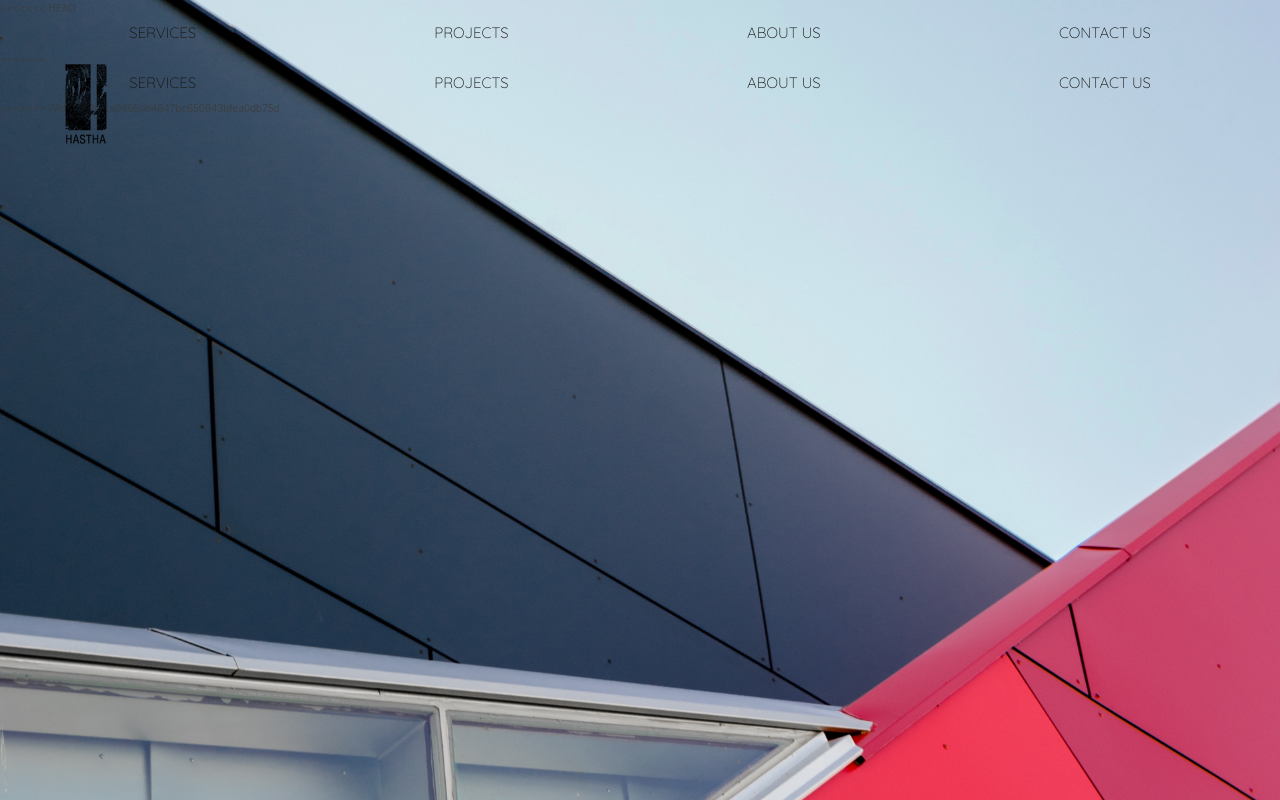
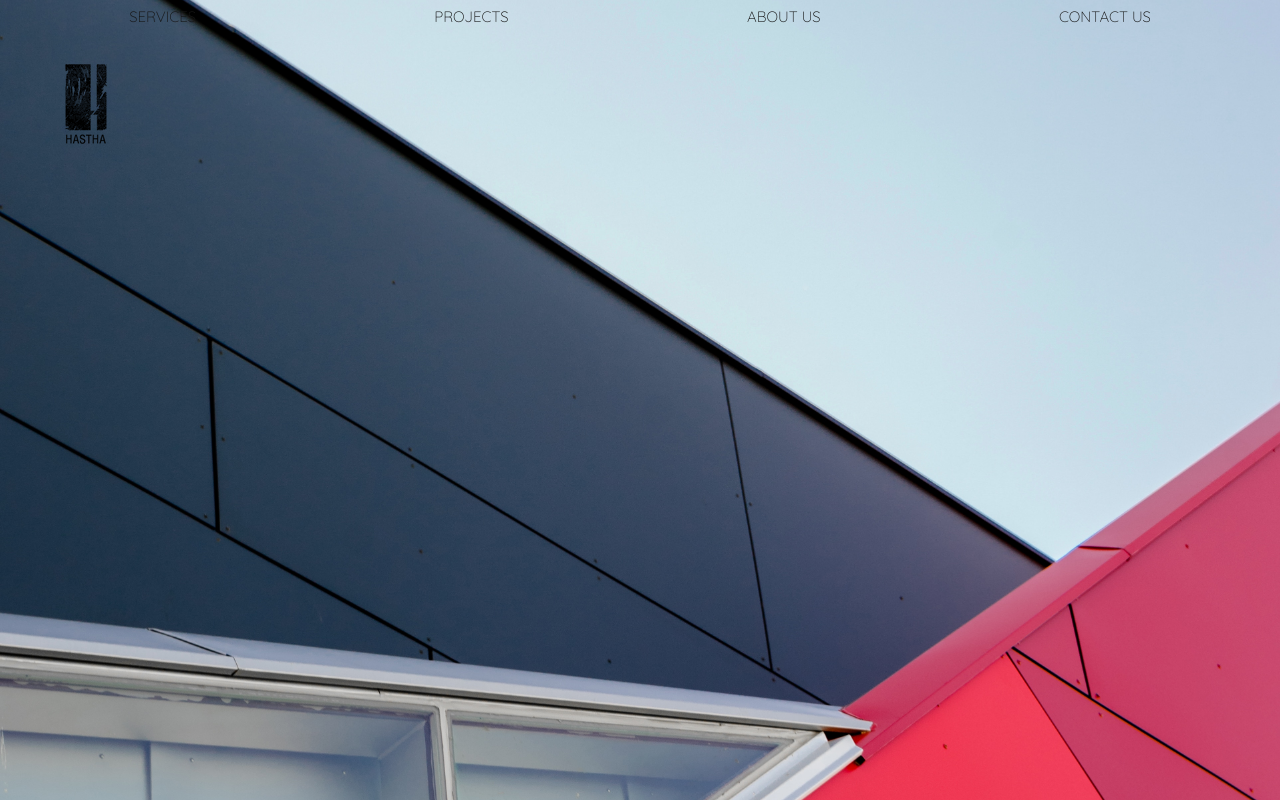
Before and after one commit to vjlicious/hastha, a Nuxt app: page /illustration in a window 1280 px wide. Built offline with nearby package versions, Linux system fonts and the light colour scheme.

Commit message:
updates from viju

```diff
--- a/pages/illustration/index.vue
+++ b/pages/illustration/index.vue
@@ -2,11 +2,7 @@
   <div class="home-page">
     <div class="bg">
       <Header />
-<<<<<<< HEAD
-      <NavBar/>
-=======
       <NavBar />
->>>>>>> 74bd714461ca9465de4847bc650943bfea0db75d
     </div>
   </div>
 </template>
```
